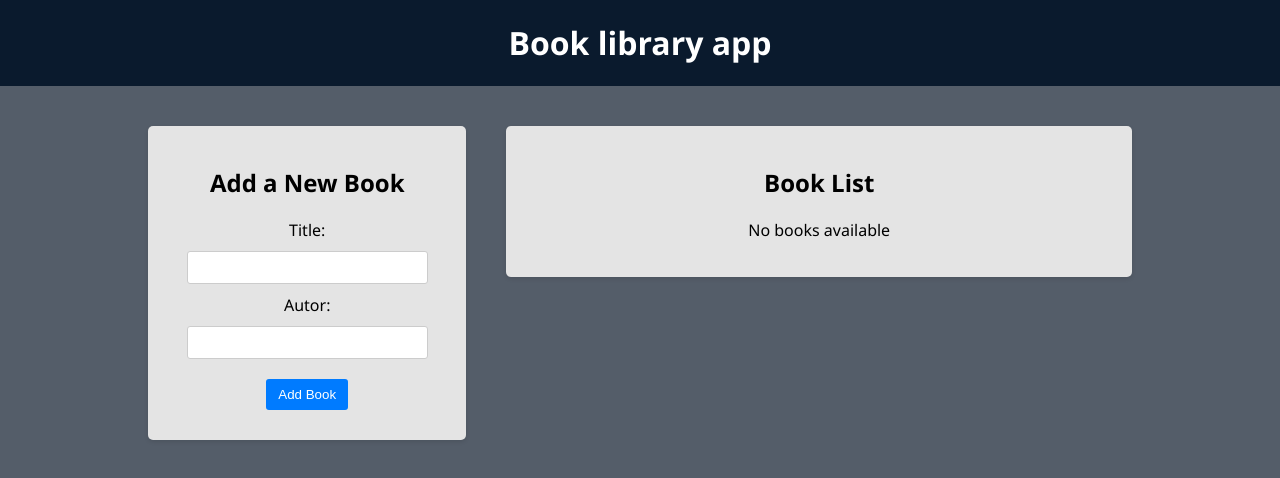
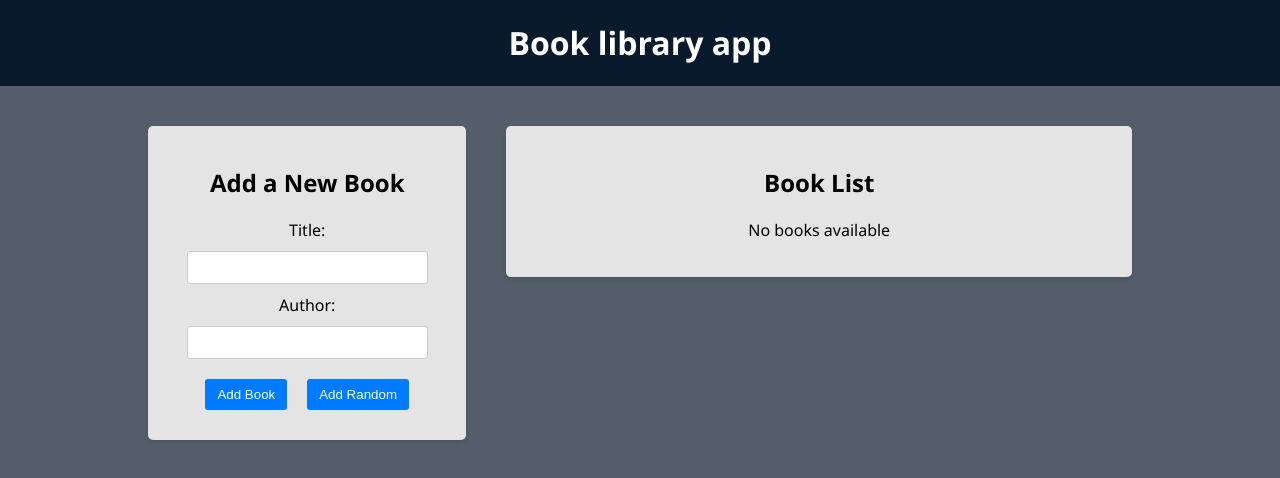
Before and after one commit to Scatchie13/react-redux, a React (Create React App) app: page / in a window 1280 px wide. Shown: the top 478 px of the page. Built offline with nearby package versions, Linux system fonts and the light colour scheme.

Commit message:
added random book

```diff
--- a/src/components/BookForm/BookForm.jsx
+++ b/src/components/BookForm/BookForm.jsx
@@ -2,28 +2,41 @@ import { useState } from 'react'
 import { useDispatch } from 'react-redux'
 import { v4 as uuidv4 } from 'uuid'
 import { addBook } from '../../redux/books/actionCreators'
+import booksData from '../../data/books.json'
 
 import './BookForm.css'
 
 const BookForm = () => {
   const [title, setTitle] = useState('')
-  const [autor, setAutor] = useState('')
+  const [author, setAuthor] = useState('')
   const dispatch = useDispatch()
 
   const handleSubmit = (e) => {
     e.preventDefault()
-    if (title && autor) {
+    if (title && author) {
       const book = {
         title,
-        autor,
+        author,
         id: uuidv4(),
       }
 
       dispatch(addBook(book))
 
-      setAutor('')
+      setAuthor('')
       setTitle('')
     }
+  }
+
+  const addRandomBook = () => {
+    const randomIndex = Math.floor(Math.random() * booksData.length)
+    const randomBook = booksData[randomIndex]
+
+    const randomBookWithID = {
+      ...randomBook,
+      id: uuidv4(),
+    }
+
+    dispatch(addBook(randomBookWithID))
   }
 
   return (
@@ -40,15 +53,18 @@ const BookForm = () => {
           />
         </div>
         <div>
-          <label htmlFor="autor">Autor: </label>
+          <label htmlFor="autor">Author: </label>
           <input
             type="text"
             id="autor"
-            value={autor}
-            onChange={(e) => setAutor(e.target.value)}
+            value={author}
+            onChange={(e) => setAuthor(e.target.value)}
           />
         </div>
         <button type="submit">Add Book</button>
+        <button type="button" onClick={addRandomBook}>
+          Add Random
+        </button>
       </form>
     </div>
   )
--- a/src/components/BookList/BookList.jsx
+++ b/src/components/BookList/BookList.jsx
@@ -24,7 +24,7 @@ const BookList = () => {
           {books.map((book, i) => (
             <li key={book.id}>
               <div className="book-info">
-                {++i}. {book.title} by <strong>{book.autor}</strong>
+                {++i}. {book.title} by <strong>{book.author}</strong>
               </div>
               <div className="book-actions">
                 <button onClick={() => handleDelete(book.id)}>del</button>
--- /dev/null
+++ b/src/data/books.json
@@ -0,0 +1,453 @@
+[
+  {
+    "title": "Things Fall Apart",
+    "author": "Chinua Achebe",
+    "year": 1958
+  },
+  {
+    "title": "Fairy tales",
+    "author": "Hans Christian Andersen",
+    "year": 1836
+  },
+  {
+    "title": "The Divine Comedy",
+    "author": "Dante Alighieri",
+    "year": 1315
+  },
+  {
+    "title": "The Epic Of Gilgamesh",
+    "author": "Unknown",
+    "year": -1700
+  },
+  {
+    "title": "The Book Of Job",
+    "author": "Unknown",
+    "year": -600
+  },
+  {
+    "title": "One Thousand and One Nights",
+    "author": "Unknown",
+    "year": 1200
+  },
+  {
+    "title": "Njál's Saga",
+    "author": "Unknown",
+    "year": 1350
+  },
+  {
+    "title": "Pride and Prejudice",
+    "author": "Jane Austen",
+    "year": 1813
+  },
+  {
+    "title": "Le Père Goriot",
+    "author": "Honoré de Balzac",
+    "year": 1835
+  },
+  {
+    "title": "Molloy, Malone Dies, The Unnamable, the trilogy",
+    "author": "Samuel Beckett",
+    "year": 1952
+  },
+  {
+    "title": "The Decameron",
+    "author": "Giovanni Boccaccio",
+    "year": 1351
+  },
+  {
+    "title": "Ficciones",
+    "author": "Jorge Luis Borges",
+    "year": 1965
+  },
+  {
+    "title": "Wuthering Heights",
+    "author": "Emily Brontë",
+    "year": 1847
+  },
+  {
+    "title": "The Stranger",
+    "author": "Albert Camus",
+    "year": 1942
+  },
+  {
+    "title": "Poems",
+    "author": "Paul Celan",
+    "year": 1952
+  },
+  {
+    "title": "Journey to the End of the Night",
+    "author": "Louis-Ferdinand Céline",
+    "year": 1932
+  },
+  {
+    "title": "Don Quijote De La Mancha",
+    "author": "Miguel de Cervantes",
+    "year": 1610
+  },
+  {
+    "title": "The Canterbury Tales",
+    "author": "Geoffrey Chaucer",
+    "year": 1450
+  },
+
+  {
+    "title": "Nostromo",
+    "author": "Joseph Conrad",
+    "year": 1904
+  },
+  {
+    "title": "Great Expectations",
+    "author": "Charles Dickens",
+    "year": 1861
+  },
+  {
+    "title": "Jacques the Fatalist",
+    "author": "Denis Diderot",
+    "year": 1796
+  },
+  {
+    "title": "Berlin Alexanderplatz",
+    "author": "Alfred Döblin",
+    "year": 1929
+  },
+  {
+    "title": "Middlemarch",
+    "author": "George Eliot",
+    "year": 1871
+  },
+  {
+    "title": "Invisible Man",
+    "author": "Ralph Ellison",
+    "year": 1952
+  },
+  {
+    "title": "Medea",
+    "author": "Euripides",
+    "year": -431
+  },
+  {
+    "title": "Absalom, Absalom!",
+    "author": "William Faulkner",
+    "year": 1936
+  },
+  {
+    "title": "The Sound and the Fury",
+    "author": "William Faulkner",
+    "year": 1929
+  },
+  {
+    "title": "Madame Bovary",
+    "author": "Gustave Flaubert",
+    "year": 1857
+  },
+  {
+    "title": "Sentimental Education",
+    "author": "Gustave Flaubert",
+    "year": 1869
+  },
+  {
+    "title": "Gypsy Ballads",
+    "author": "Federico García Lorca",
+    "year": 1928
+  },
+  {
+    "title": "One Hundred Years of Solitude",
+    "author": "Gabriel García Márquez",
+    "year": 1967
+  },
+  {
+    "title": "Love in the Time of Cholera",
+    "author": "Gabriel García Márquez",
+    "year": 1985
+  },
+  {
+    "title": "Faust",
+    "author": "Johann Wolfgang von Goethe",
+    "year": 1832
+  },
+  {
+    "title": "The Tin Drum",
+    "author": "Günter Grass",
+    "year": 1959
+  },
+  {
+    "title": "The Devil to Pay in the Backlands",
+    "author": "João Guimarães Rosa",
+    "year": 1956
+  },
+  {
+    "title": "Hunger",
+    "author": "Knut Hamsun",
+    "year": 1890
+  },
+  {
+    "title": "The Old Man and the Sea",
+    "author": "Ernest Hemingway",
+    "year": 1952
+  },
+  {
+    "title": "Iliad",
+    "author": "Homer",
+    "year": -735
+  },
+  {
+    "title": "Odyssey",
+    "author": "Homer",
+    "year": -800
+  },
+  {
+    "title": "A Doll's House",
+    "author": "Henrik Ibsen",
+    "year": 1879
+  },
+  {
+    "title": "Ulysses",
+    "author": "James Joyce",
+    "year": 1922
+  },
+  {
+    "title": "Stories",
+    "author": "Franz Kafka",
+    "year": 1924
+  },
+  {
+    "title": "The Trial",
+    "author": "Franz Kafka",
+    "year": 1925
+  },
+  {
+    "title": "The Castle",
+    "author": "Franz Kafka",
+    "year": 1926
+  },
+  {
+    "title": "The recognition of Shakuntala",
+    "author": "Kālidāsa",
+    "year": 150
+  },
+  {
+    "title": "The Sound of the Mountain",
+    "author": "Yasunari Kawabata",
+    "year": 1954
+  },
+  {
+    "title": "Zorba the Greek",
+    "author": "Nikos Kazantzakis",
+    "year": 1946
+  },
+  {
+    "title": "Sons and Lovers",
+    "author": "D. H. Lawrence",
+    "year": 1913
+  },
+  {
+    "title": "Independent People",
+    "author": "Halldór Laxness",
+    "year": 1934
+  },
+  {
+    "title": "Poems",
+    "author": "Giacomo Leopardi",
+    "year": 1818
+  },
+  {
+    "title": "The Golden Notebook",
+    "author": "Doris Lessing",
+    "year": 1962
+  },
+  {
+    "title": "Pippi Longstocking",
+    "author": "Astrid Lindgren",
+    "year": 1945
+  },
+  {
+    "title": "Diary of a Madman",
+    "author": "Lu Xun",
+    "year": 1918
+  },
+  {
+    "title": "Children of Gebelawi",
+    "author": "Naguib Mahfouz",
+    "year": 1959
+  },
+  {
+    "title": "Buddenbrooks",
+    "author": "Thomas Mann",
+    "year": 1901
+  },
+  {
+    "title": "The Magic Mountain",
+    "author": "Thomas Mann",
+    "year": 1924
+  },
+  {
+    "title": "Moby Dick",
+    "author": "Herman Melville",
+    "year": 1851
+  },
+  {
+    "title": "Essays",
+    "author": "Michel de Montaigne",
+    "year": 1595
+  },
+  {
+    "title": "History",
+    "author": "Elsa Morante",
+    "year": 1974
+  },
+  {
+    "title": "Beloved",
+    "author": "Toni Morrison",
+    "year": 1987
+  },
+  {
+    "title": "The Tale of Genji",
+    "author": "Murasaki Shikibu",
+    "year": 1006
+  },
+  {
+    "title": "The Man Without Qualities",
+    "author": "Robert Musil",
+    "year": 1931
+  },
+  {
+    "title": "Nineteen Eighty-Four",
+    "author": "George Orwell",
+    "year": 1949
+  },
+  {
+    "title": "Metamorphoses",
+    "author": "Ovid",
+    "year": 100
+  },
+  {
+    "title": "The Book of Disquiet",
+    "author": "Fernando Pessoa",
+    "year": 1928
+  },
+  {
+    "title": "Tales",
+    "author": "Edgar Allan Poe",
+    "year": 1950
+  },
+  {
+    "title": "In Search of Lost Time",
+    "author": "Marcel Proust",
+    "year": 1920
+  },
+  {
+    "title": "Gargantua and Pantagruel",
+    "author": "François Rabelais",
+    "year": 1533
+  },
+  {
+    "title": "Pedro Páramo",
+    "author": "Juan Rulfo",
+    "year": 1955
+  },
+  {
+    "title": "The Masnavi",
+    "author": "Rumi",
+    "year": 1236
+  },
+  {
+    "title": "Midnight's Children",
+    "author": "Salman Rushdie",
+    "year": 1981
+  },
+  {
+    "title": "Bostan",
+    "author": "Saadi",
+    "year": 1257
+  },
+  {
+    "title": "Season of Migration to the North",
+    "author": "Tayeb Salih",
+    "year": 1966
+  },
+  {
+    "title": "Blindness",
+    "author": "José Saramago",
+    "year": 1995
+  },
+  {
+    "title": "Hamlet",
+    "author": "William Shakespeare",
+    "year": 1603
+  },
+  {
+    "title": "King Lear",
+    "author": "William Shakespeare",
+    "year": 1608
+  },
+  {
+    "title": "Othello",
+    "author": "William Shakespeare",
+    "year": 1609
+  },
+  {
+    "title": "Oedipus the King",
+    "author": "Sophocles",
+    "year": -430
+  },
+  {
+    "title": "The Red and the Black",
+    "author": "Stendhal",
+    "year": 1830
+  },
+  {
+    "title": "The Life And Opinions of Tristram Shandy",
+    "author": "Laurence Sterne",
+    "year": 1760
+  },
+  {
+    "title": "Confessions of Zeno",
+    "author": "Italo Svevo",
+    "year": 1923
+  },
+  {
+    "title": "Gulliver's Travels",
+    "author": "Jonathan Swift",
+    "year": 1726
+  },
+  {
+    "title": "The Adventures of Huckleberry Finn",
+    "author": "Mark Twain",
+    "year": 1884
+  },
+  {
+    "title": "Ramayana",
+    "author": "Valmiki",
+    "year": -450
+  },
+  {
+    "title": "The Aeneid",
+    "author": "Virgil",
+    "year": -23
+  },
+  {
+    "title": "Mahabharata",
+    "author": "Vyasa",
+    "year": -700
+  },
+  {
+    "title": "Leaves of Grass",
+    "author": "Walt Whitman",
+    "year": 1855
+  },
+  {
+    "title": "Mrs Dalloway",
+    "author": "Virginia Woolf",
+    "year": 1925
+  },
+  {
+    "title": "To the Lighthouse",
+    "author": "Virginia Woolf",
+    "year": 1927
+  },
+  {
+    "title": "Memoirs of Hadrian",
+    "author": "Marguerite Yourcenar",
+    "year": 1951
+  }
+]
```
